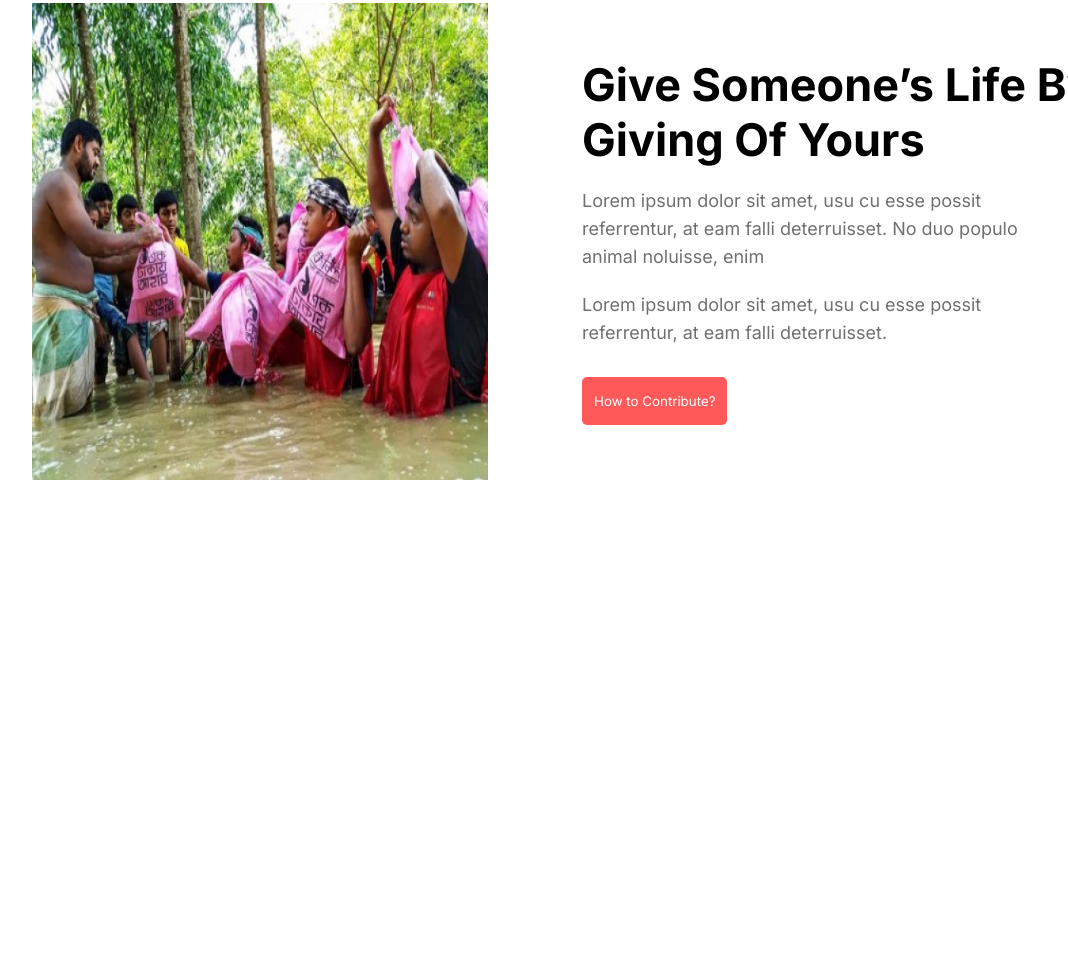
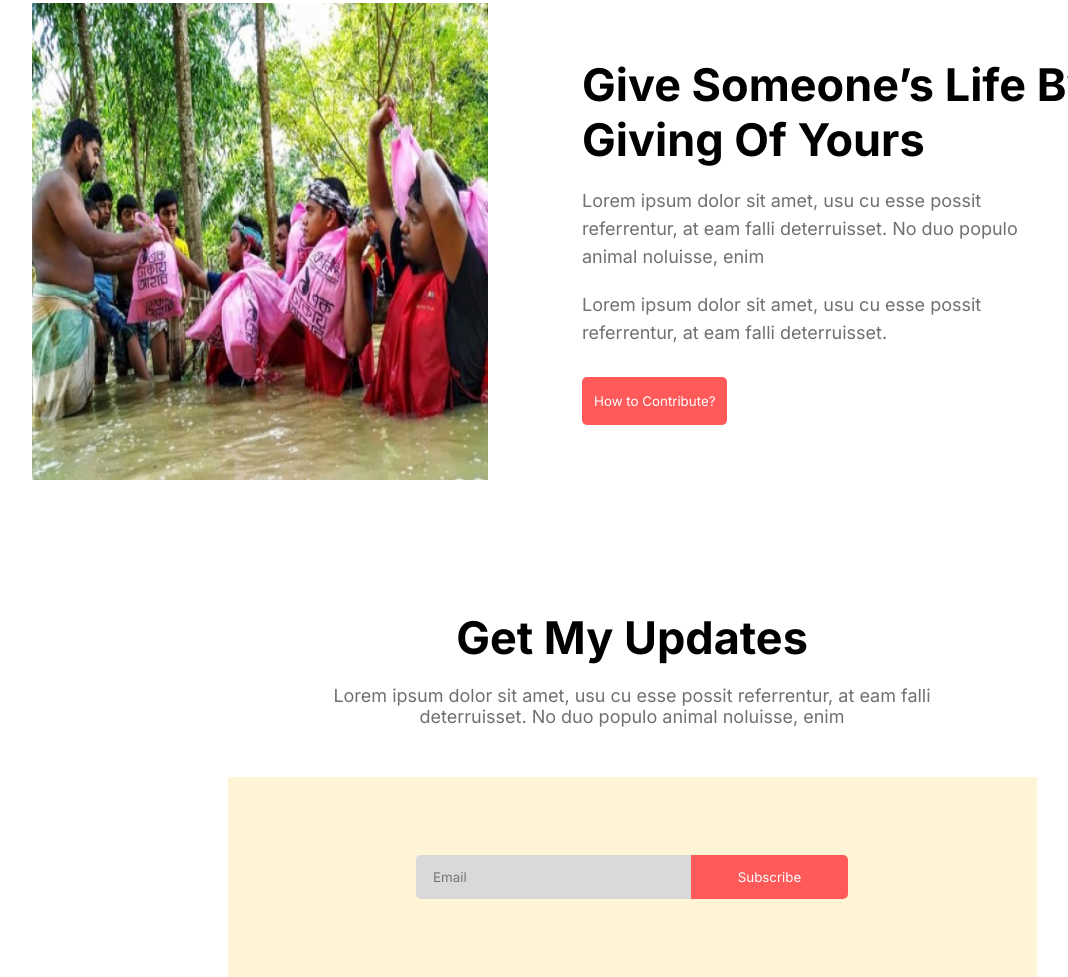
Before and after one commit to shuvongkar-dev/donate-today, a plain HTML site: page index.html in a window 1280 px wide. Shown: the part 2551-3528 px from the top of the page, without its empty margins (8-1076 px from the left). Before the commit the page ends 3161 px from the top, so only its background shows below. Drawn offline with Linux system fonts and the light colour scheme.

Commit message:
updates section

```diff
--- a/index.html
+++ b/index.html
@@ -127,6 +127,25 @@
           </div>
         </div>
       </section>
+      <section class="updates container">
+        <h2 class="title">Get My Updates</h2>
+        <p class="description">
+          Lorem ipsum dolor sit amet, usu cu esse possit referrentur, at eam
+          falli <br> deterruisset. No duo populo animal noluisse, enim
+        </p>
+        <div class="email-container">
+          <form action="email-input" class="email">
+            <input
+              type="email"
+              name="email"
+              id="email-input"
+              placeholder="Email"
+              required
+            />
+            <input type="submit" value="Subscribe" class="email-btn">
+          </form>
+          </div>
+      </section>
     </main>
   </body>
 </html>
--- a/style/style.css
+++ b/style/style.css
@@ -218,3 +218,45 @@
 .Contribute-about button{
     margin-top: 10px;
 }
+
+/* updates section */
+
+.updates{
+    text-align: center;
+    display: flex;
+    flex-direction: column;
+    justify-content: center;
+    align-items: center;
+}
+
+.email-container{
+    height: 200px;
+    width: 809px;
+    background-color: rgba(255, 244, 214, 1);
+    display: flex;
+    justify-content: center;
+    align-items: center;
+}
+
+.email{
+    display: flex;
+}
+
+#email-input{
+    width: 275px;
+    border: none;
+    padding: 14px 17px;
+    background-color: rgba(217, 217, 217, 1);
+    border-top-left-radius: 5px;
+    border-bottom-left-radius: 5px;
+}
+
+.email-btn{
+    border: none;
+    width: 157px;
+    background-color: rgba(255, 89, 89, 1);
+    color: white;
+    border-bottom-right-radius: 5px;
+    border-top-right-radius: 5px;
+    cursor: pointer;
+}
```
